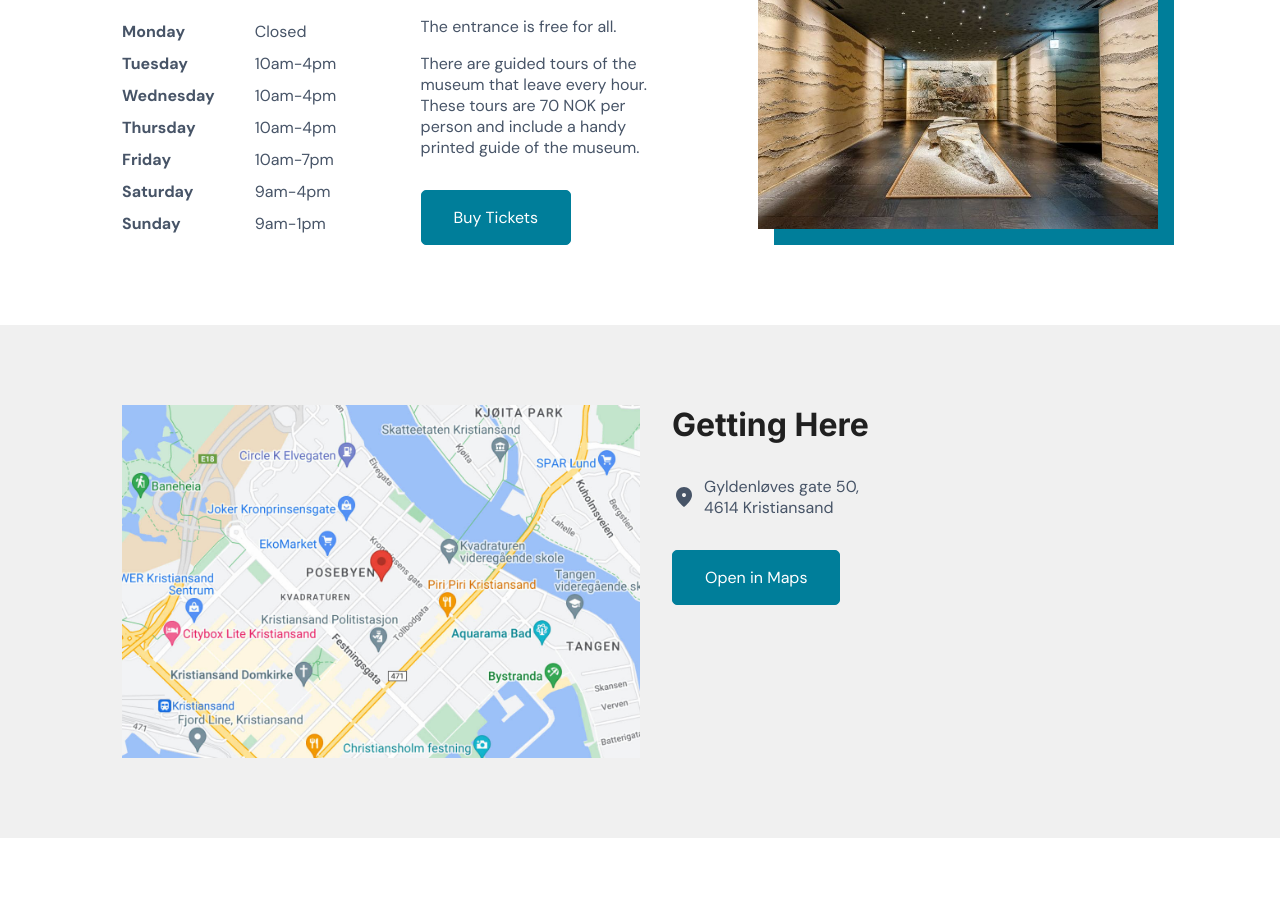
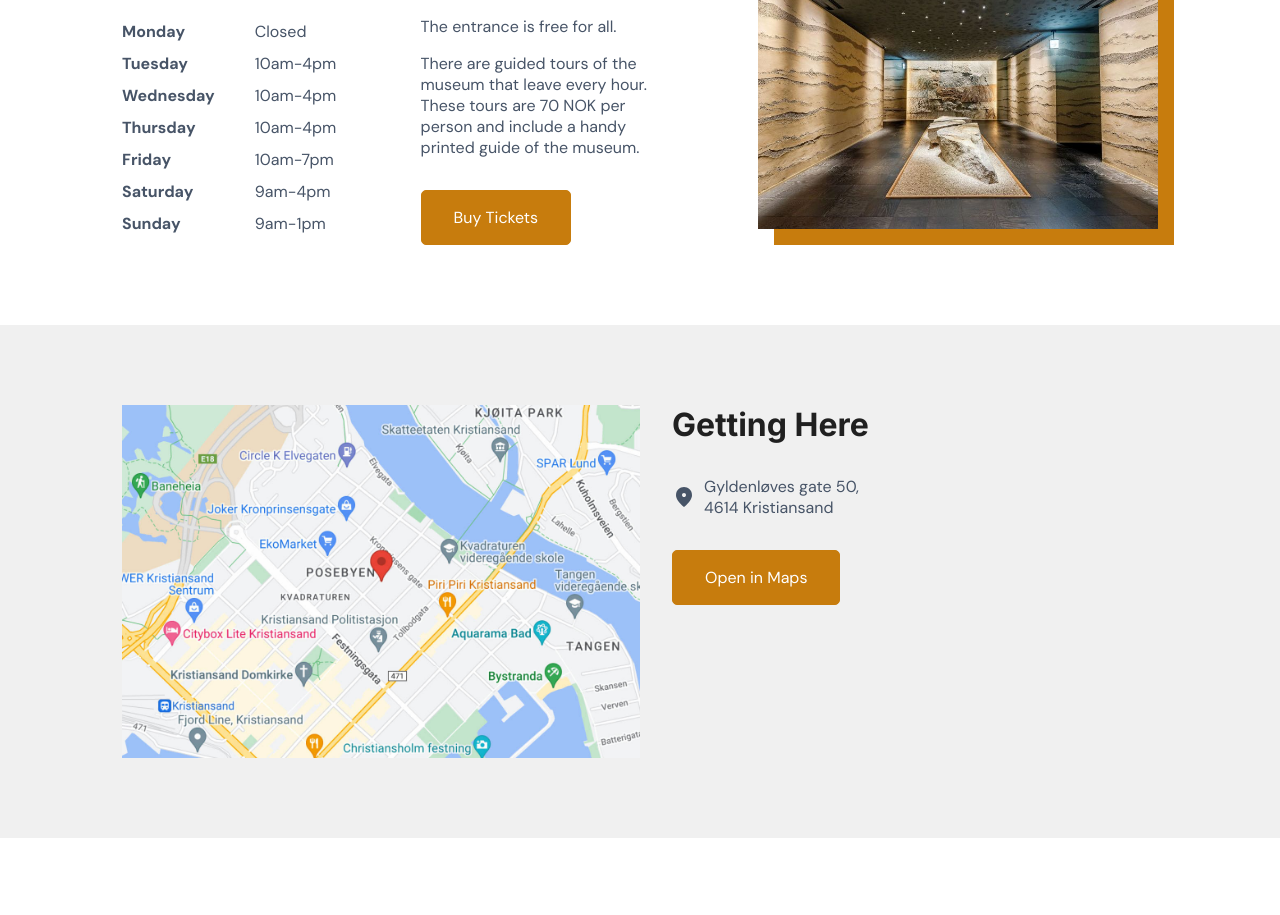
Before and after one commit to sindrebenjamin/semester-project-1, a plain HTML site: page pages/visit.html in a window 1280 px wide. Shown: the part 622-1537 px from the top of the page. Drawn offline with Linux system fonts and the light colour scheme.

Commit message:
Changed colors

```diff
--- a/css/index.css
+++ b/css/index.css
@@ -207,7 +207,7 @@ h3 {
 /* EXPLORE TOGETHER */
 
 .blue-row-wrapper {
-    background-color: var(--green);
+    background-color: var(--blue);
     background-image: url(../images/repeating_space-opacity.png);
     background-size: 30rem;
 }
--- a/css/styles.css
+++ b/css/styles.css
@@ -1,8 +1,8 @@
 @import url('https://fonts.googleapis.com/css2?family=DM+Sans:wght@400;500;700&family=Inter:wght@400;600;700&family=Poppins:wght@600&display=swap');
 
 :root {
-    --orange: #007E9A;
-    --orange-hover: #006880;
+    --orange: #C77C0D;
+    --orange-hover: #9A600A;
     --green: #2F7F0A;
     --blue: #007E9A;
     --grey-900: #202020;
```
